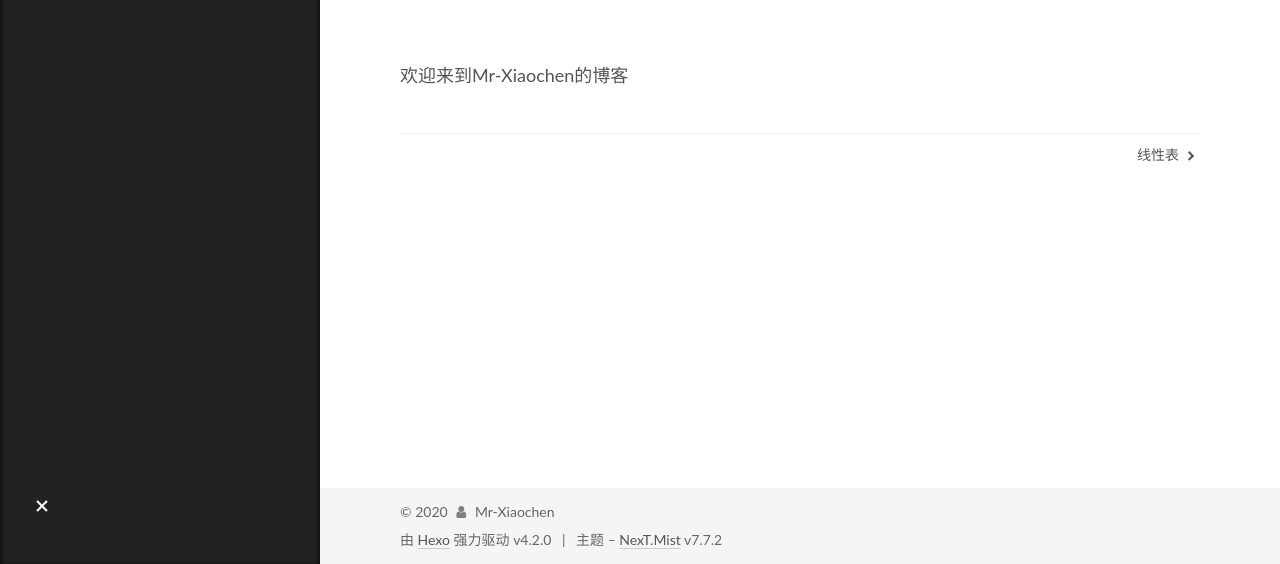
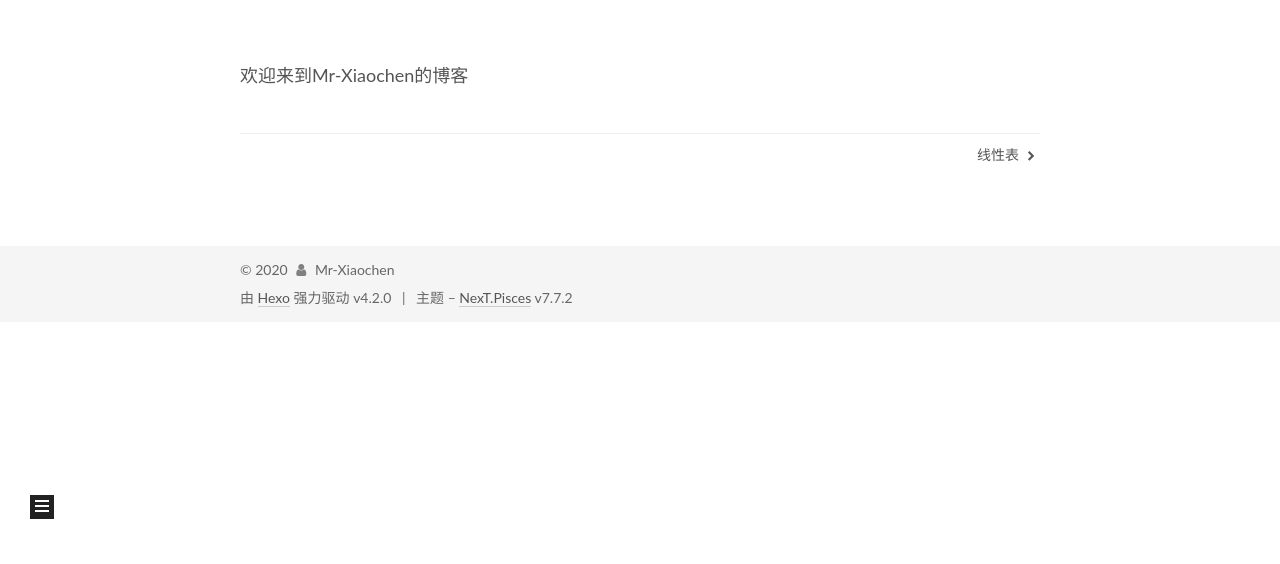
Before and after one commit to Mr-Xiaochen/Mr-Xiaochen.github.io, a plain HTML site: page 2020/03/03/text1/index.html in a window 1280 px wide. Shown: the part 236-800 px from the top of the page. Drawn offline with Linux system fonts and the light colour scheme.

Commit message:
Site updated: 2020-03-06 10:32:47

```diff
--- a/2020/03/03/text1/index.html
+++ b/2020/03/03/text1/index.html
@@ -17,7 +17,7 @@
 
 <script id="hexo-configurations">
     var NexT = window.NexT || {};
-    var CONFIG = {"hostname":"mr-xiaochen.github.io","root":"/","scheme":"Mist","version":"7.7.2","exturl":false,"sidebar":{"position":"left","display":"always","padding":18,"offset":12,"onmobile":false},"copycode":{"enable":false,"show_result":false,"style":null},"back2top":{"enable":true,"sidebar":false,"scrollpercent":false},"bookmark":{"enable":false,"color":"#222","save":"auto"},"fancybox":false,"mediumzoom":false,"lazyload":false,"pangu":false,"comments":{"style":"tabs","active":null,"storage":true,"lazyload":false,"nav":null},"algolia":{"hits":{"per_page":10},"labels":{"input_placeholder":"Search for Posts","hits_empty":"We didn't find any results for the search: ${query}","hits_stats":"${hits} results found in ${time} ms"}},"localsearch":{"enable":false,"trigger":"auto","top_n_per_article":1,"unescape":false,"preload":false},"motion":{"enable":true,"async":false,"transition":{"post_block":"fadeIn","post_header":"slideDownIn","post_body":"slideDownIn","coll_header":"slideLeftIn","sidebar":"slideUpIn"}}};
+    var CONFIG = {"hostname":"mr-xiaochen.github.io","root":"/","scheme":"Pisces","version":"7.7.2","exturl":false,"sidebar":{"position":"left","display":"always","padding":18,"offset":12,"onmobile":false},"copycode":{"enable":false,"show_result":false,"style":null},"back2top":{"enable":true,"sidebar":false,"scrollpercent":false},"bookmark":{"enable":false,"color":"#222","save":"auto"},"fancybox":false,"mediumzoom":false,"lazyload":false,"pangu":false,"comments":{"style":"tabs","active":null,"storage":true,"lazyload":false,"nav":null},"algolia":{"hits":{"per_page":10},"labels":{"input_placeholder":"Search for Posts","hits_empty":"We didn't find any results for the search: ${query}","hits_stats":"${hits} results found in ${time} ms"}},"localsearch":{"enable":false,"trigger":"auto","top_n_per_article":1,"unescape":false,"preload":false},"motion":{"enable":true,"async":false,"transition":{"post_block":"fadeIn","post_header":"slideDownIn","post_body":"slideDownIn","coll_header":"slideLeftIn","sidebar":"slideUpIn"}}};
   </script>
 
   <meta name="description" content="欢迎来到Mr-Xiaochen的博客">
@@ -352,7 +352,7 @@
   <div class="powered-by">由 <a href="https://hexo.io/" class="theme-link" rel="noopener" target="_blank">Hexo</a> 强力驱动 v4.2.0
   </div>
   <span class="post-meta-divider">|</span>
-  <div class="theme-info">主题 – <a href="https://mist.theme-next.org/" class="theme-link" rel="noopener" target="_blank">NexT.Mist</a> v7.7.2
+  <div class="theme-info">主题 – <a href="https://pisces.theme-next.org/" class="theme-link" rel="noopener" target="_blank">NexT.Pisces</a> v7.7.2
   </div>
 
 
@@ -378,7 +378,7 @@
 <script src="/js/motion.js"></script>
 
 
-<script src="/js/schemes/muse.js"></script>
+<script src="/js/schemes/pisces.js"></script>
 
 
 <script src="/js/next-boot.js"></script>
```
Also changed, not shown: 2020/03/04/XianXingbiao/index.html (+3 -3 lines), 2020/03/05/MIanXiangDuiXiang/index.html (+3 -3 lines), archives/2020/03/index.html (+3 -3 lines), archives/2020/index.html (+3 -3 lines), archives/index.html (+3 -3 lines), categories/index.html (+3 -3 lines), categories/学习/index.html (+3 -3 lines), index.html (+3 -3 lines), tags/index.html (+3 -3 lines), tags/java/index.html (+3 -3 lines), tags/数据结构/index.html (+3 -3 lines).
